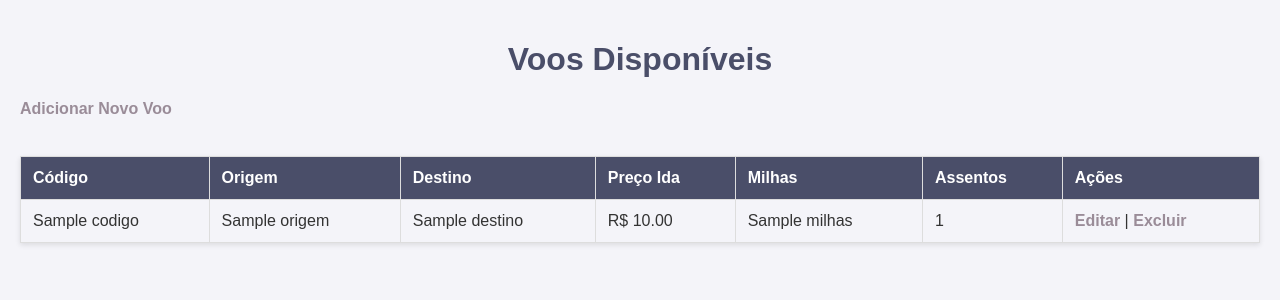
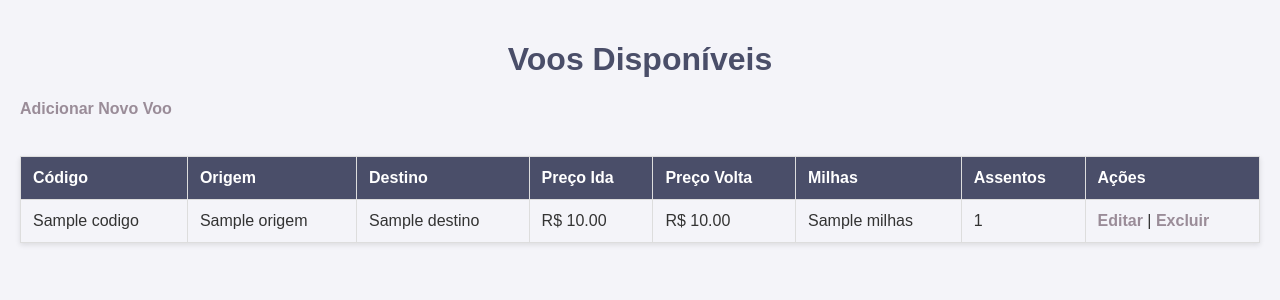
Before and after one commit to karuishi/EDII, a Python web app: template flask/templates/voos.html in a window 1280 px wide. Shown: the top 300 px of the page. Run offline with Jinja, Linux system fonts and the light colour scheme; the template is opened without the code that fills it: most values are stand-ins (such as "Sample title", 1, 10 or a date in 2020).

Commit message:
:chore: revisao de infos sobre os voos

```diff
--- a/flask/templates/voos.html
+++ b/flask/templates/voos.html
@@ -11,6 +11,7 @@
                 <th>Origem</th>
                 <th>Destino</th>
                 <th>Preço Ida</th>
+                <th>Preço Volta</th>
                 <th>Milhas</th>
                 <th>Assentos</th>
                 <th>Ações</th>
@@ -23,6 +24,7 @@
                 <td>{{ detalhes.Origem }}</td>
                 <td>{{ detalhes.Destino }}</td>
                 <td>R$ {{ "%.2f"|format(detalhes.Preco_ida) }}</td>
+                <td>R$ {{ "%.2f"|format(detalhes.Preco_volta) }}</td>
                 <td>{{ detalhes.Milhas }}</td>
                 <td>{{ detalhes.Total_assentos }}</td>
                 <td>
```
